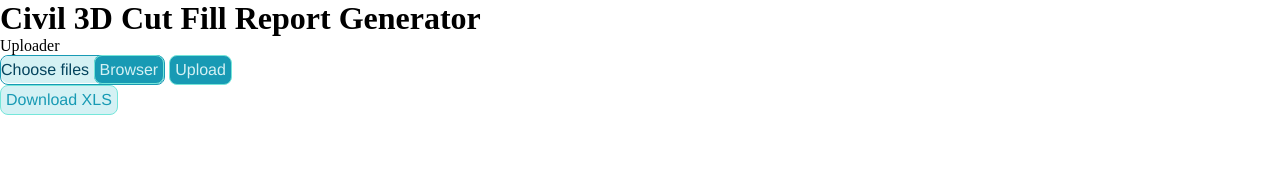
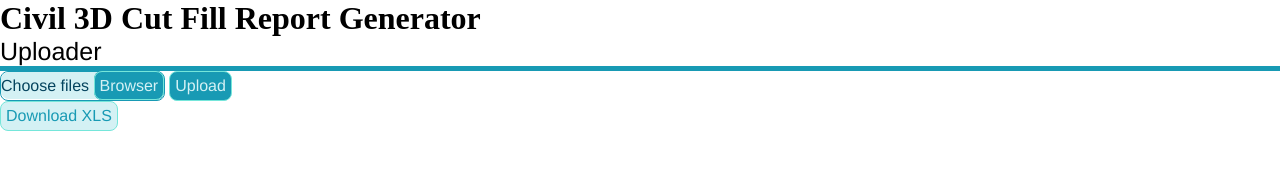
Before and after one commit to castlop/c3d_cutfill, a website built with webpack: page src/index.html in a window 1280 px wide. Built offline with nearby package versions, Linux system fonts and the light colour scheme.

Commit message:
Sty: Add styles for legend tag in uploader form
modified:   src/css/forms.css
modified:   src/templates/uploader.html

```diff
--- a/src/css/forms.css
+++ b/src/css/forms.css
@@ -1,3 +1,9 @@
+.form-title {
+  border-bottom: thick solid var(--clr-primary);
+  font-family: var(--font);
+  font-size: var(--fs-large);
+}
+
 .file-explorer {
   display: inline-block;
   border: thin solid var(--clr-primary);
--- a/src/templates/uploader.html
+++ b/src/templates/uploader.html
@@ -1,7 +1,7 @@
 <h1>Civil 3D Cut Fill Report Generator</h1>
 <section>
   <form action="#" method='post' id="form-uploader" enctype="multipart/form-data">
-    <legend>Uploader</legend>
+    <legend class="form-title">Uploader</legend>
     <div class="file-explorer">
       <label for="search-file" class="file-explorer-label">
         <span>Choose files</span>
```
